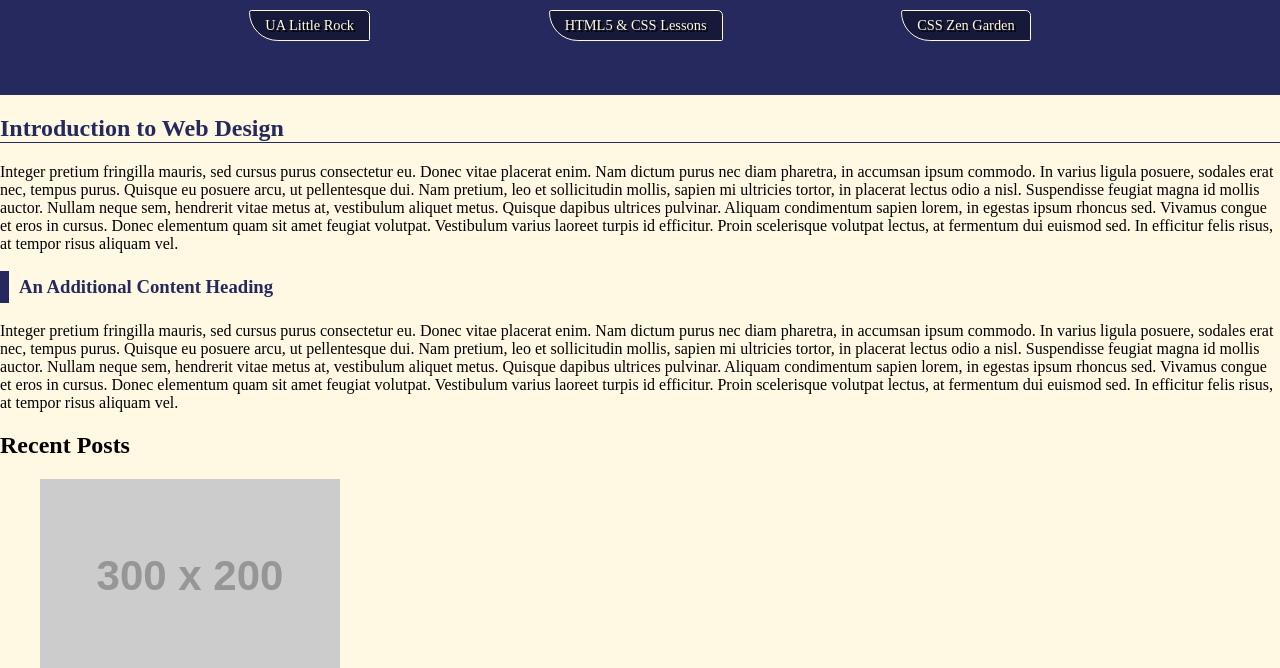
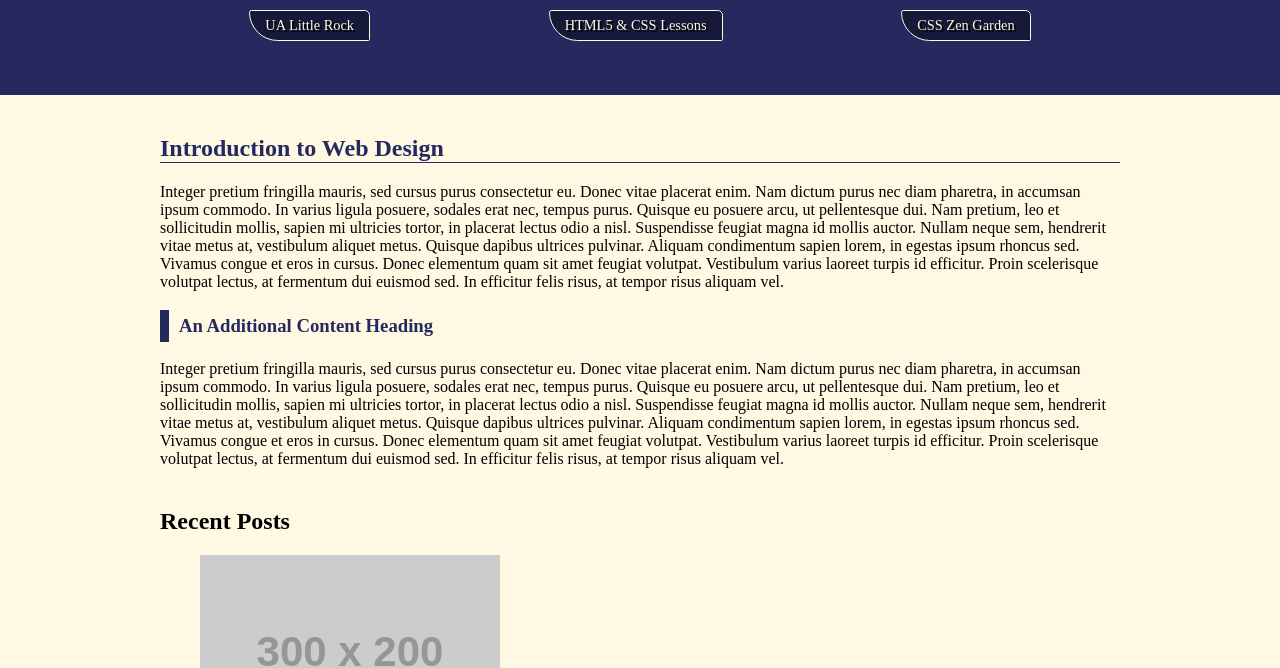
Before and after one commit to Kb214/IFSC-1310, a plain HTML site: page css-demo/index.html in a window 1280 px wide. Shown: the part 147-815 px from the top of the page. Drawn offline with Linux system fonts and the light colour scheme; placeholder pictures from the web are drawn by us; a web font is replaced by a local one.

Commit message:
Css Spellcheck

```diff
--- a/css-demo/assets/css/style.css
+++ b/css-demo/assets/css/style.css
@@ -14,7 +14,7 @@ html {
 
 /*                  UTILITY CLASSES                 */
 
-.containter{
+.container{
     /* Takes up 80% of page */
     width: 90vw;
     max-width: 960px;
```
